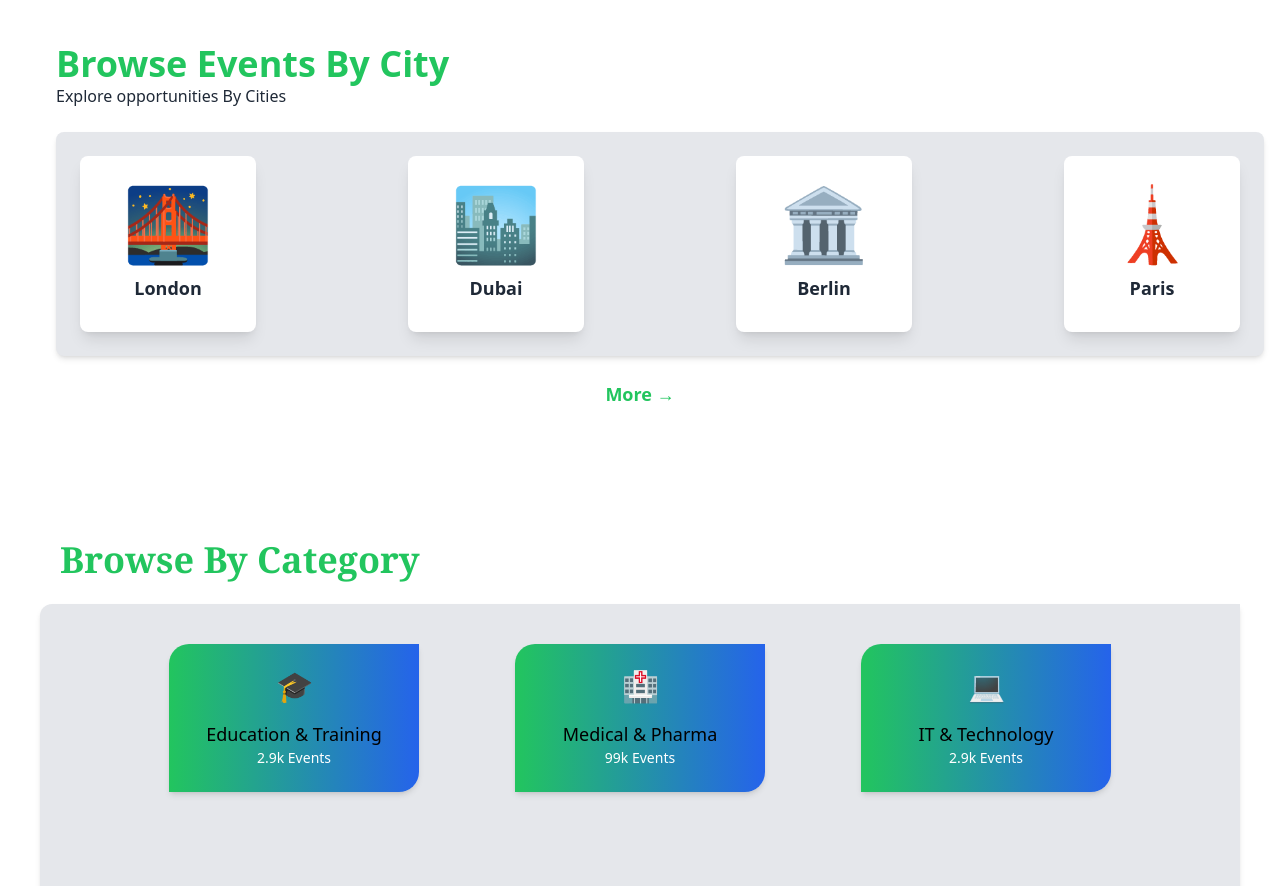
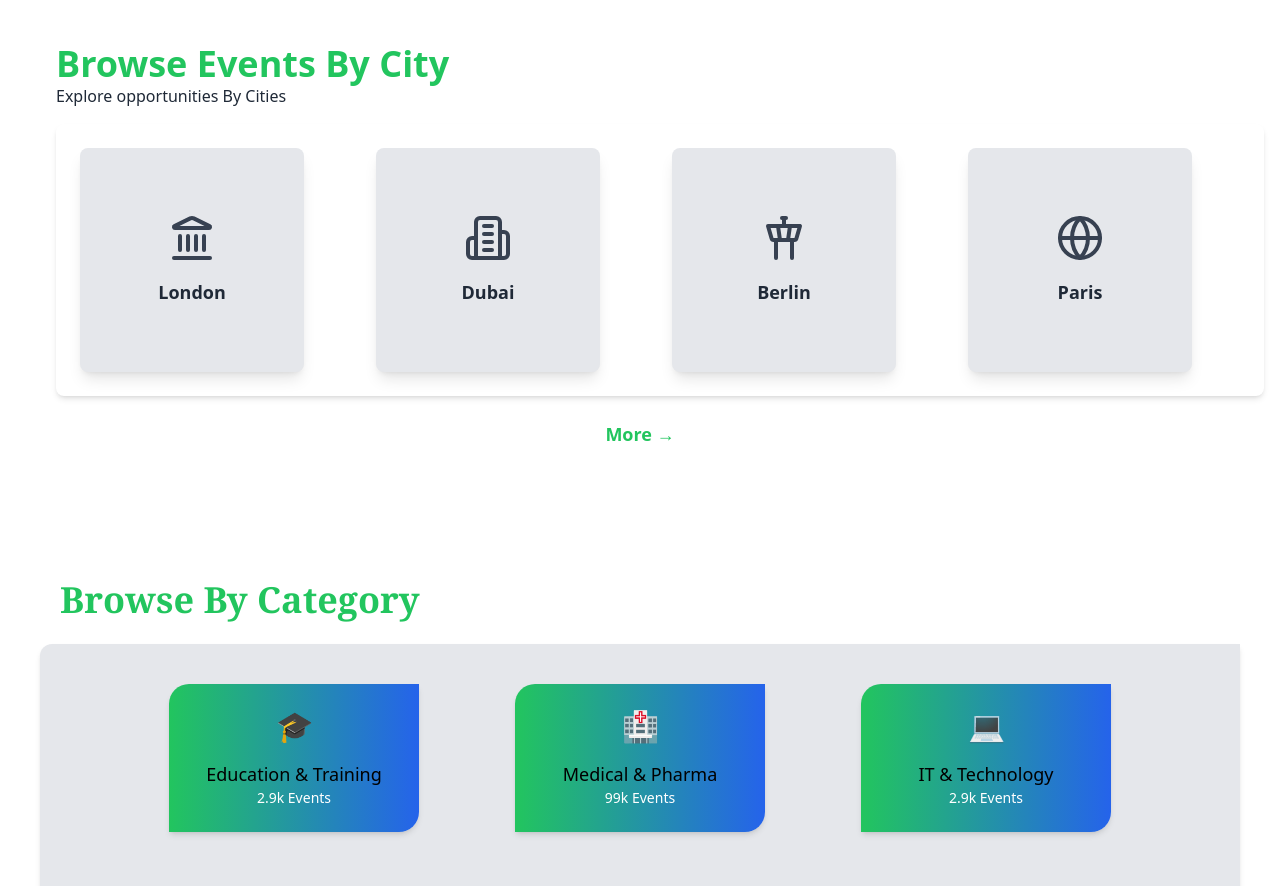
Before and after one commit to salma549/Events-Website, a React app in the folder Events/frontend/: page / in a window 1280 px wide. Shown: the part 1360-2246 px from the top of the page. Built offline with nearby package versions, Linux system fonts and the light colour scheme; the HTML template or start-up script is replaced by a standard one.

Commit message:
Event's Website

```diff
--- a/Events/frontend/package.json
+++ b/Events/frontend/package.json
@@ -11,6 +11,7 @@
   },
   "dependencies": {
     "@heroicons/react": "^2.2.0",
+    "lucide-react": "^0.487.0",
     "react": "^18.3.1",
     "react-dom": "^18.3.1",
     "react-router-dom": "^7.1.3"
--- a/Events/frontend/src/Pages/Home/BrowseEvents.jsx
+++ b/Events/frontend/src/Pages/Home/BrowseEvents.jsx
@@ -42,32 +42,165 @@
 // export default BrowseEvents;
 
 
-import React from "react";
+// import React from "react";
+
+// const BrowseEvents = () => {
+//   const cities = [
+//     { name: "London", icon: "🌉" },
+//     { name: "Dubai", icon: "🏙️" },
+//     { name: "Berlin", icon: "🏛️" },
+//     { name: "Paris", icon: "🗼" },
+//   ];
+
+//   return (
+//     <div className="p-4">
+//       <div className="hover:cursor-pointer py-7">
+//         <h2 className="text-4xl font-bold text-green-500 ml-10">
+//           Browse Events By City
+//         </h2>
+//         <p className="text-gray-800 mb-4 ml-10">
+//           Explore opportunities By Cities
+//         </p>
+//         <div className="flex flex-wrap justify-center md:justify-between mt-6 gap-4 ml-10 bg-gray-200 p-10 sm:p-6 rounded-lg shadow-md">
+//           {cities.map((city) => (
+//             <div
+//               key={city.name}
+//               className="bg-white w-44 h-44 flex flex-col justify-center items-center rounded-lg shadow-lg hover:cursor-pointer"
+//             >
+//               <div className="text-7xl">{city.icon}</div>
+//               <h3 className="mt-4 text-lg font-semibold text-gray-800">
+//                 {city.name}
+//               </h3>
+//             </div>
+//           ))}
+//         </div>
+//         <div className="flex justify-center mt-6">
+//           <button className="text-green-500 font-semibold text-lg hover:underline">
+//             More →
+//           </button>
+//         </div>
+//       </div>
+//     </div>
+//   );
+// };
+
+// export default BrowseEvents;
+
+
+// import React, { useState } from "react";
+
+// const BrowseEvents = () => {
+//   const allCities = [
+//     { name: "London", icon: "🌉" },
+//     { name: "Dubai", icon: "🏙️" },
+//     { name: "Berlin", icon: "🏛️" },
+//     { name: "Paris", icon: "🗼" },
+//     { name: "New York", icon: "🗽" },
+//     { name: "Tokyo", icon: "🗾" },
+//     { name: "Sydney", icon: "🌉" },
+//     { name: "Toronto", icon: "🏙️" },
+//     { name: "Rome", icon: "🏛️" },
+//     { name: "Barcelona", icon: "🎨" },
+//     { name: "Istanbul", icon: "🕌" },
+//     { name: "Singapore", icon: "🌆" },
+//   ];
+
+//   const [showMore, setShowMore] = useState(false);
+//   const displayedCities = showMore ? allCities : allCities.slice(0, 4);
+
+//   return (
+//     <div className="p-4">
+//       <div className="py-7">
+//         <h2 className="text-4xl font-bold text-green-500 ml-10">
+//           Browse Events By City
+//         </h2>
+//         <p className="text-gray-800 mb-4 ml-10">
+//           Explore opportunities By Cities
+//         </p>
+//         <div className="grid grid-cols-1 sm:grid-cols-2 md:grid-cols-3 lg:grid-cols-4 gap-6 ml-10 bg-gray-200 p-10 sm:p-6 rounded-lg shadow-md">
+//           {displayedCities.map((city) => (
+//             <div
+//               key={city.name}
+//               className="bg-white w-44 h-44 flex flex-col justify-center items-center rounded-lg shadow-lg hover:cursor-pointer"
+//             >
+//               <div className="text-7xl">{city.icon}</div>
+//               <h3 className="mt-4 text-lg font-semibold text-gray-800">
+//                 {city.name}
+//               </h3>
+//             </div>
+//           ))}
+//         </div>
+//         <div className="flex justify-center mt-6">
+//           <button
+//             className="text-green-500 font-semibold text-lg hover:underline"
+//             onClick={() => setShowMore(!showMore)}
+//           >
+//             {showMore ? "Show Less ↑" : "More →"}
+//           </button>
+//         </div>
+//       </div>
+//     </div>
+//   );
+// };
+
+// export default BrowseEvents;
+
+
+
+import React, { useState } from "react";
+import {
+  Landmark,
+  Building2,
+  TowerControl,
+  Globe,
+  Hotel,
+  Navigation,
+  MapPin,
+  Library,
+  Compass,
+  Home,
+  Flag,
+  Plane,
+  Mountain,
+} from "lucide-react";
+
+
 
 const BrowseEvents = () => {
-  const cities = [
-    { name: "London", icon: "🌉" },
-    { name: "Dubai", icon: "🏙️" },
-    { name: "Berlin", icon: "🏛️" },
-    { name: "Paris", icon: "🗼" },
+  const allCities = [
+    { name: "London", icon: <Landmark size={48} /> },
+    { name: "Dubai", icon: <Building2 size={48} /> },
+    { name: "Berlin", icon: <TowerControl size={48} /> },
+    { name: "Paris", icon: <Globe size={48} /> },
+    { name: "New York", icon: <Hotel size={48} /> },
+    { name: "Tokyo", icon: <Navigation size={48} /> },
+    { name: "Sydney", icon: <MapPin size={48} /> },
+    { name: "Toronto", icon: <Library size={48} /> },
+    { name: "Rome", icon: <Compass size={48} /> },
+    { name: "Barcelona", icon: <Home size={48} /> },
+    { name: "Istanbul", icon: <Flag size={48} /> },
+    { name: "Singapore", icon: <Plane size={48} /> },
   ];
+
+  const [showMore, setShowMore] = useState(false);
+  const displayedCities = showMore ? allCities : allCities.slice(0, 4);
 
   return (
     <div className="p-4">
-      <div className="hover:cursor-pointer py-7">
+      <div className="py-7">
         <h2 className="text-4xl font-bold text-green-500 ml-10">
           Browse Events By City
         </h2>
         <p className="text-gray-800 mb-4 ml-10">
           Explore opportunities By Cities
         </p>
-        <div className="flex flex-wrap justify-center md:justify-between mt-6 gap-4 ml-10 bg-gray-200 p-10 sm:p-6 rounded-lg shadow-md">
-          {cities.map((city) => (
+        <div className="grid grid-cols-1 sm:grid-cols-2 md:grid-cols-3 lg:grid-cols-4 gap-6 ml-10 bg-white p-10 sm:p-6 rounded-lg shadow-md">
+          {displayedCities.map((city) => (
             <div
               key={city.name}
-              className="bg-white w-44 h-44 flex flex-col justify-center items-center rounded-lg shadow-lg hover:cursor-pointer"
+              className="bg-gray-200 w-56 h-56 flex flex-col justify-center items-center rounded-lg shadow-lg hover:cursor-pointer"
             >
-              <div className="text-7xl">{city.icon}</div>
+              <div className="text-gray-700">{city.icon}</div>
               <h3 className="mt-4 text-lg font-semibold text-gray-800">
                 {city.name}
               </h3>
@@ -75,8 +208,11 @@ const BrowseEvents = () => {
           ))}
         </div>
         <div className="flex justify-center mt-6">
-          <button className="text-green-500 font-semibold text-lg hover:underline">
-            More →
+          <button
+            className="text-green-500 font-semibold text-lg hover:underline"
+            onClick={() => setShowMore(!showMore)}
+          >
+            {showMore ? "Show Less ↑" : "More →"}
           </button>
         </div>
       </div>
```
Also changed, not shown: 1 other file (tests, documents, lock files or other folders).
